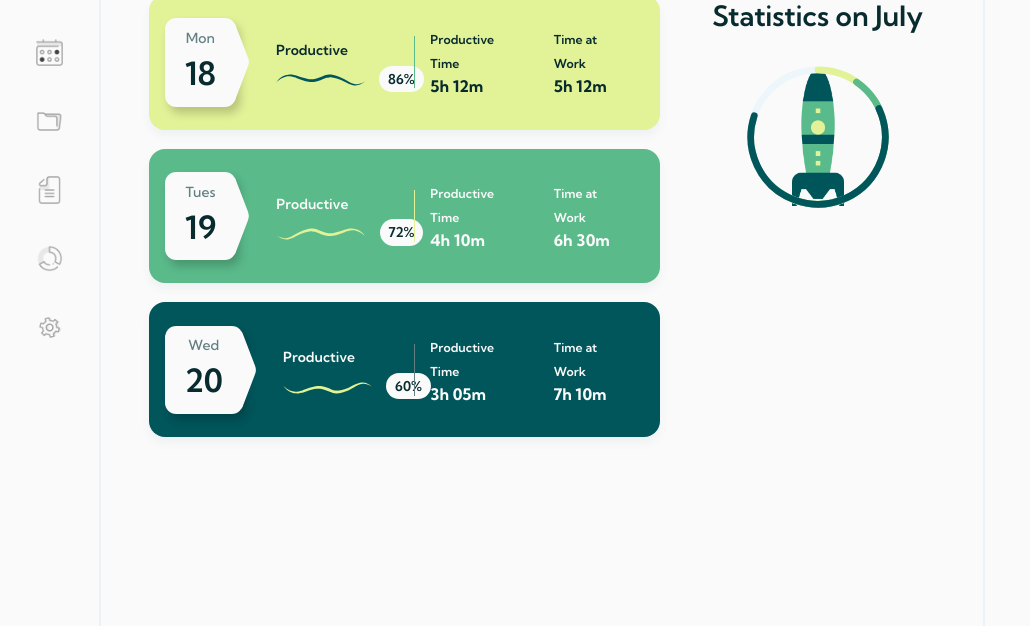
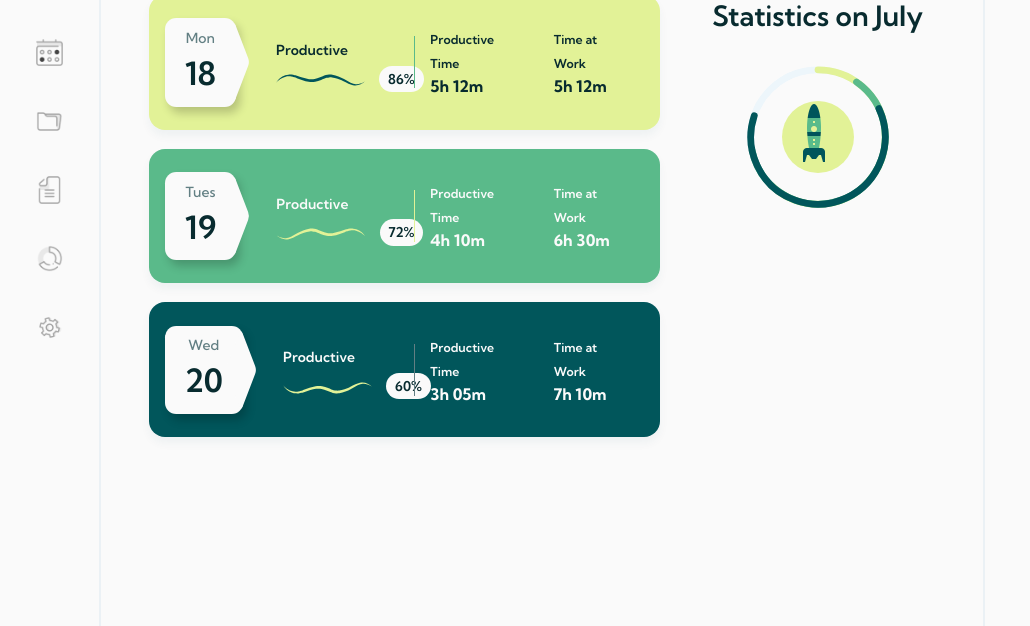
Before and after one commit to Te-Stack/Product-Admin-Dashboard, a website built with Vite: page index.html in a window 1280 px wide. Shown: the part 174-800 px from the top of the page, without its empty margins (0-1030 px from the left). Built offline with nearby package versions, Linux system fonts and the light colour scheme.

Commit message:
HTML Dashboard

```diff
--- a/css/main.scss
+++ b/css/main.scss
@@ -327,6 +327,20 @@ body{
 
 
                         }
+
+                        .decal-circle{
+                            height: 4.5em;
+                            width: 4.5em;
+                            display: inline-block;
+                            background-color: $light-green;
+                            border-radius: 50%;
+                            position: absolute;
+                        }
+
+                        .rocket{
+                            height: 4em;
+                            position:absolute;
+                        }
                     }
                 }
 
```
Also changed, not shown: css/main.css, 1 other file.
